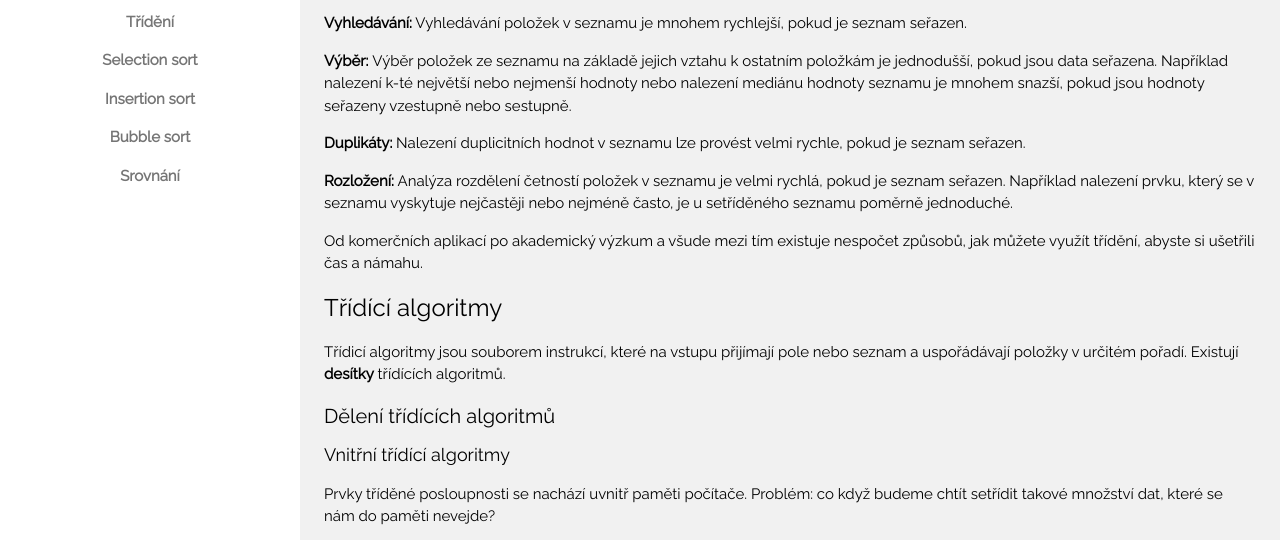
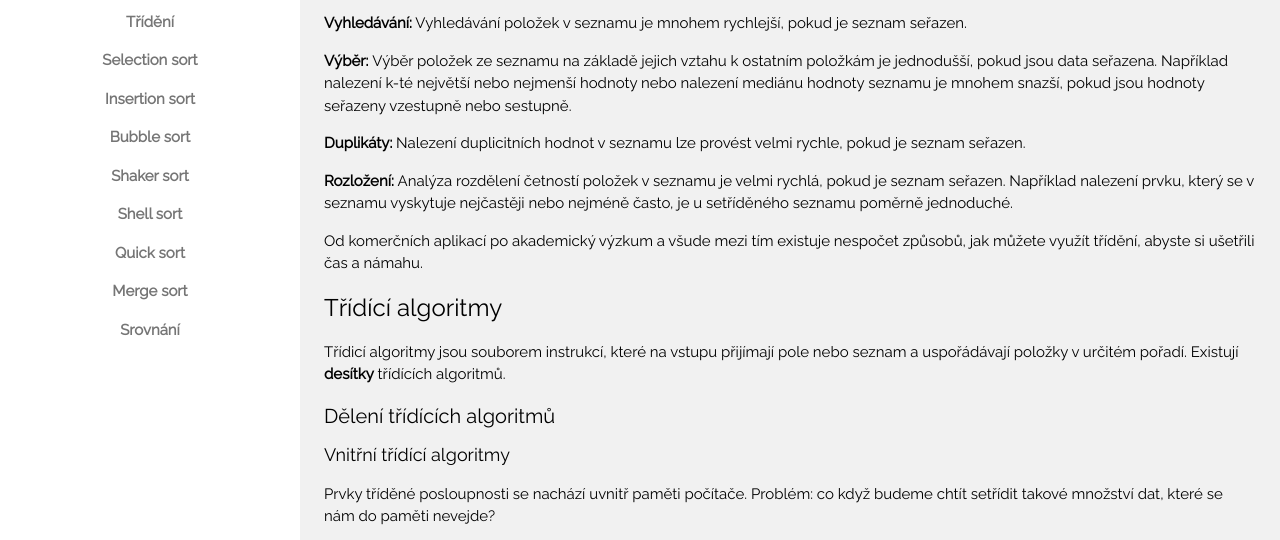
Before and after one commit to ddohnal/Sorting_algorithms, a plain HTML site: page index.html in a window 1280 px wide. Shown: the part 240-780 px from the top of the page. Drawn offline with nearby package versions, Linux system fonts and the light colour scheme.

Commit message:
Update index.html

```diff
--- a/index.html
+++ b/index.html
@@ -45,10 +45,10 @@
     <a href="Selection_sort\selection_sort.html" onclick="w3_close()" class="w3-bar-item w3-button">Selection sort</a>
     <a href="Insertion_sort\insertion_sort.html" onclick="w3_close()" class="w3-bar-item w3-button">Insertion sort</a>
     <a href="Bubble_sort\bubble_sort.html" onclick="w3_close()" class="w3-bar-item w3-button">Bubble sort</a>
-    <!-- <a href="Shaker_sort\shaker_sort.html" onclick="w3_close()" class="w3-bar-item w3-button">Shaker sort</a>
+    <a href="Shaker_sort\shaker_sort.html" onclick="w3_close()" class="w3-bar-item w3-button">Shaker sort</a>
   <a href="Shell_sort\shell_sort.html" onclick="w3_close()" class="w3-bar-item w3-button">Shell sort</a>
   <a href="Quick_sort\quick_sort.html" onclick="w3_close()" class="w3-bar-item w3-button">Quick sort</a>
-  <a href="Merge_sort\merge.html" onclick="w3_close()" class="w3-bar-item w3-button">Merge sort</a> -->
+  <a href="Merge_sort\merge.html" onclick="w3_close()" class="w3-bar-item w3-button">Merge sort</a>
     <a href="#" onclick="w3_close()" class="w3-bar-item w3-button">Srovnání</a>
     <!-- <i class="fa fa-close"></i> -->
     <i onclick="w3_close()" class="fa fa-remove w3-hide-large w3-padding-16 w3-button w3-display-topright"></i>
```
